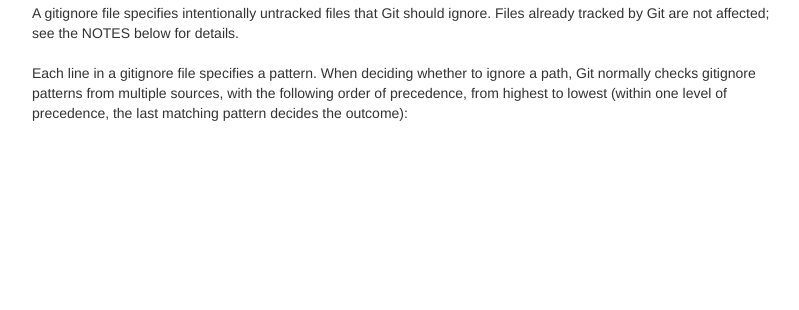
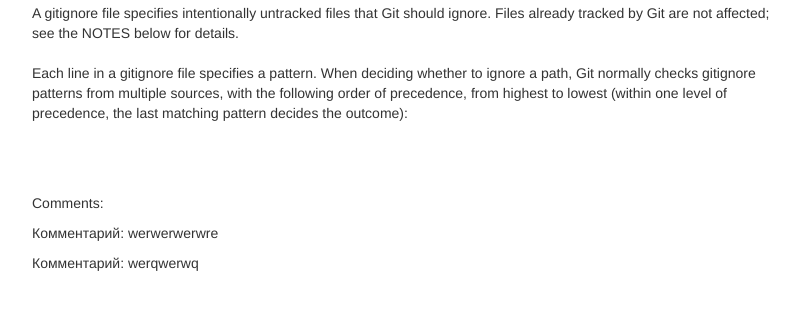
Before and after one commit to EllirGwadu/myblog, a Django app: page /post/6/ in a window 1280 px wide. Shown: the part 256-566 px from the top of the page, without its empty margins (38-837 px from the left). Run offline with Django 3.2, Linux system fonts and the light colour scheme; data comes from the database, SQL or seed files in the repository; both versions use the stored data as it was after the commit; some libraries are stand-ins or nearby versions.

Commit message:
Add comments

```diff
--- a/blog/models.py
+++ b/blog/models.py
@@ -22,6 +22,5 @@
 class Comments(models.Model):
     class Meta():
         db_table = 'comments'
-
     comments_text = models.TextField()
     comments_post = models.ForeignKey(Post)
--- a/blog/templates/blog/post_detail.html
+++ b/blog/templates/blog/post_detail.html
@@ -10,4 +10,8 @@
         <h1>{{ post.title }}</h1>
         <p>{{ post.text|linebreaksbr }}</p>
     </div>
+    <p>Comments:</p>
+        {% for comment in comments %}
+            <p>Комментарий: {{ comment.comments_text }}</p>
+        {% endfor %}
 {% endblock %}
--- a/blog/views.py
+++ b/blog/views.py
@@ -1,6 +1,6 @@
 from django.shortcuts import render, get_object_or_404
 from django.utils import timezone
-from .models import Post
+from .models import Post, Comments
 
 
 def post_list(request):
@@ -9,4 +9,9 @@
 
 def post_detail(request, pk):
     post = get_object_or_404(Post, pk=pk)
-    return render(request, 'blog/post_detail.html', {'post': post})
+    comments1 = Comments.objects.filter(comments_post_id=pk)
+    #comments = Comments.objects.all()
+    print('test')
+    print(comments1)
+    print('test')
+    return render(request, 'blog/post_detail.html', {'post': post, 'comments': comments1})
```
Also changed, not shown: db.sqlite3, 1 other file.
